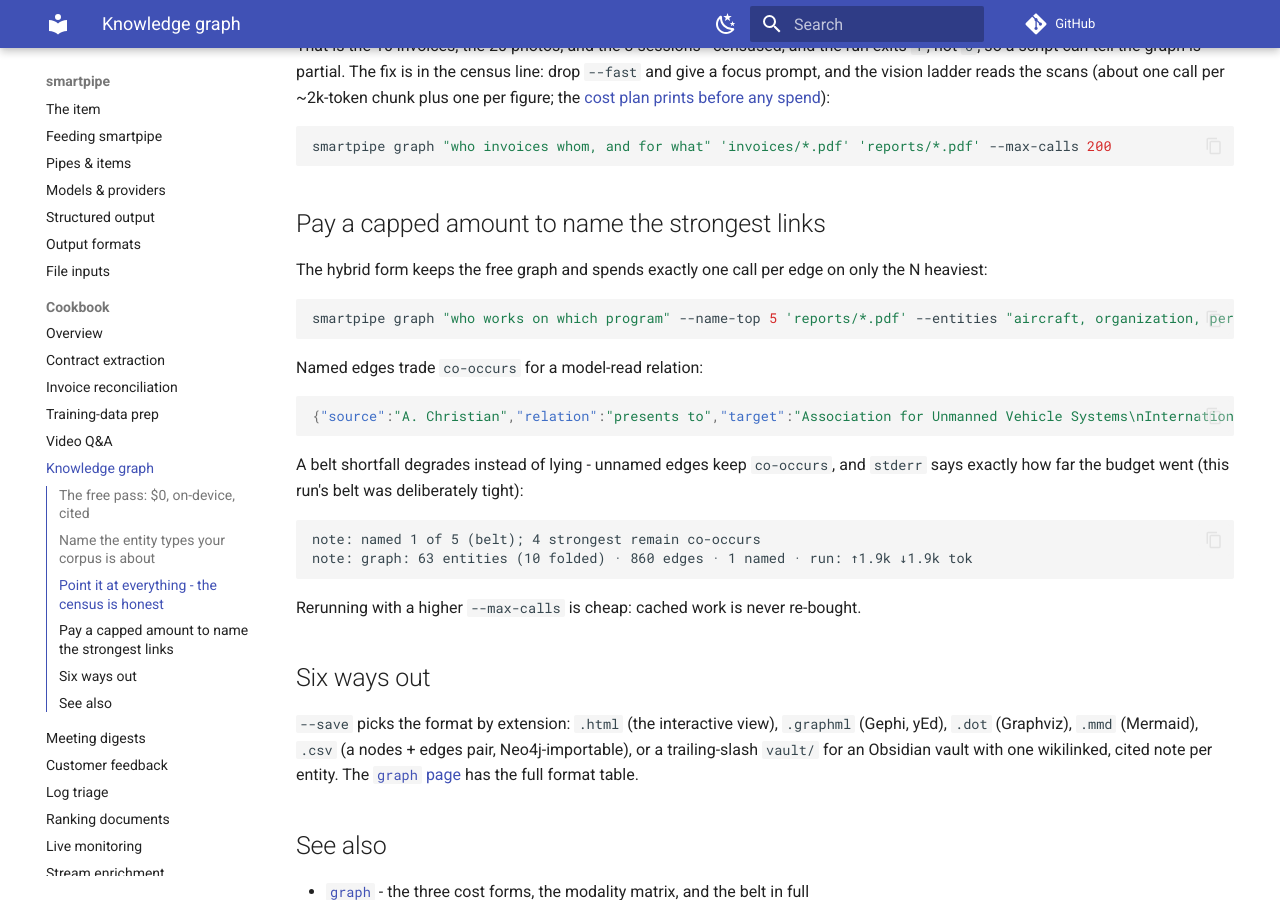
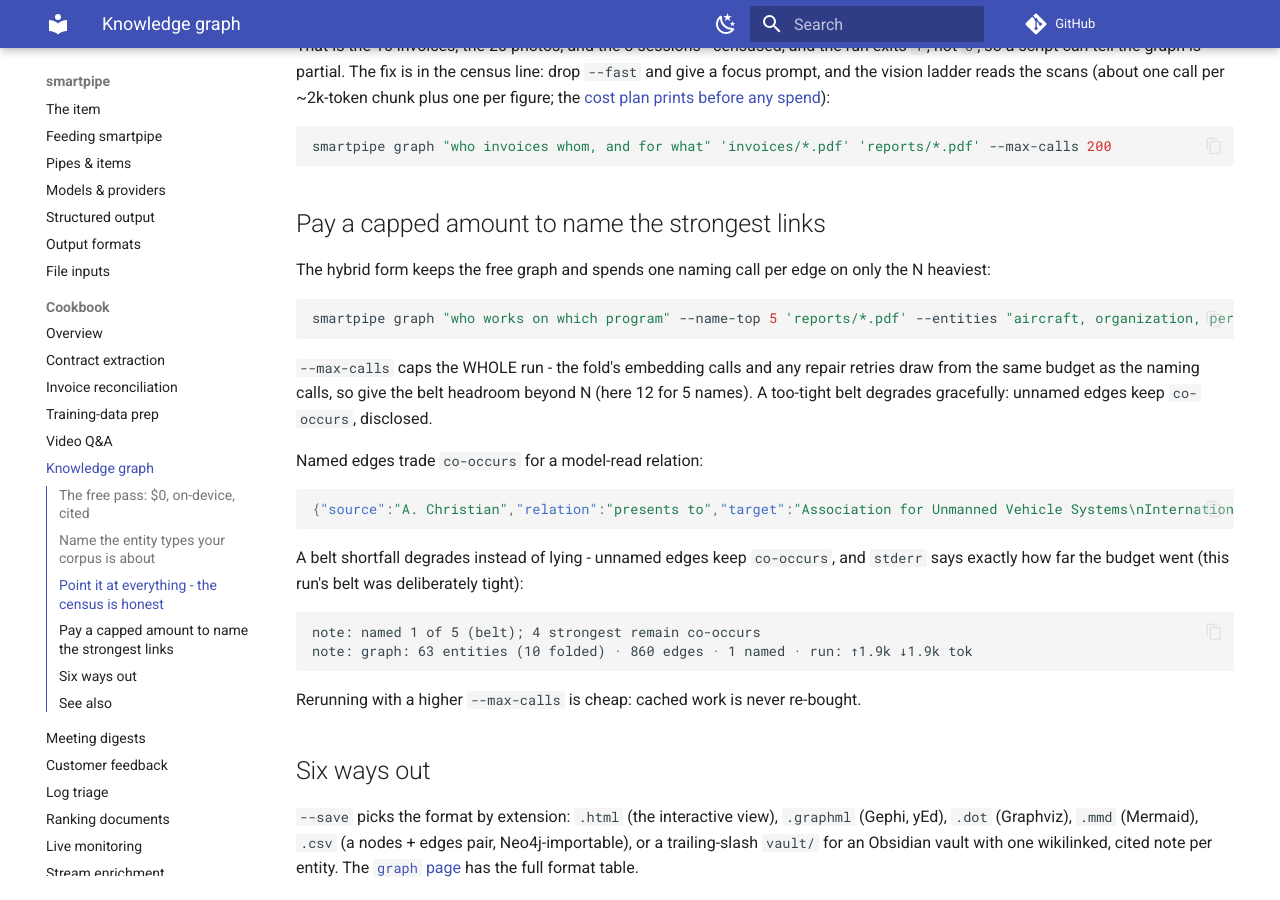
Before and after one commit to prabal-rje/smartpipe, an MkDocs documentation site: the page built from docs/cookbook/knowledge-graph.md, in a window 1280 px wide and 900 px high, scrolled down 1420 px. Built offline with MkDocs 1.6.1 and Material for MkDocs 9.7.7, drawn with Linux system fonts in a browser that asks for light colours; comment, search, counter and statistics services are not loaded.

Commit message:
fix(tests): pin XDG_CONFIG_HOME - local runs must match CI; belt docs tell the whole truth
The owner's live test-drive stamped ocr-model into his real config and
7 embed/top_k tests started resolving a Mistral parser locally while
CI stayed green - the conftest pinned state and data dirs but not the
CONFIG dir, so local tests read the developer's actual config.toml.
Pinned (plus APPDATA, the Windows twin). Also closes ledger item 72:
the hybrid 'one call per edge' wording was imprecise - --max-calls is
a global per-run cap (fold embeddings + repair retries share it), so
the graph docs now say so and the cookbook example gives the belt
headroom beyond N.

````diff
--- a/docs/cookbook/knowledge-graph.md
+++ b/docs/cookbook/knowledge-graph.md
@@ -85,12 +85,17 @@ smartpipe graph "who invoices whom, and for what" 'invoices/*.pdf' 'reports/*.pd
 
 ## Pay a capped amount to name the strongest links
 
-The hybrid form keeps the free graph and spends exactly one call per edge on
+The hybrid form keeps the free graph and spends one naming call per edge on
 only the N heaviest:
 
 ```bash
-smartpipe graph "who works on which program" --name-top 5 'reports/*.pdf' --entities "aircraft, organization, person" --max-calls 5
+smartpipe graph "who works on which program" --name-top 5 'reports/*.pdf' --entities "aircraft, organization, person" --max-calls 12
 ```
+
+`--max-calls` caps the WHOLE run - the fold's embedding calls and any
+repair retries draw from the same budget as the naming calls, so give the
+belt headroom beyond N (here 12 for 5 names). A too-tight belt degrades
+gracefully: unnamed edges keep `co-occurs`, disclosed.
 
 Named edges trade `co-occurs` for a model-read relation:
 
````
Also changed, not shown: docs/verbs/graph.md (+1 -1 lines), 1 other file.
